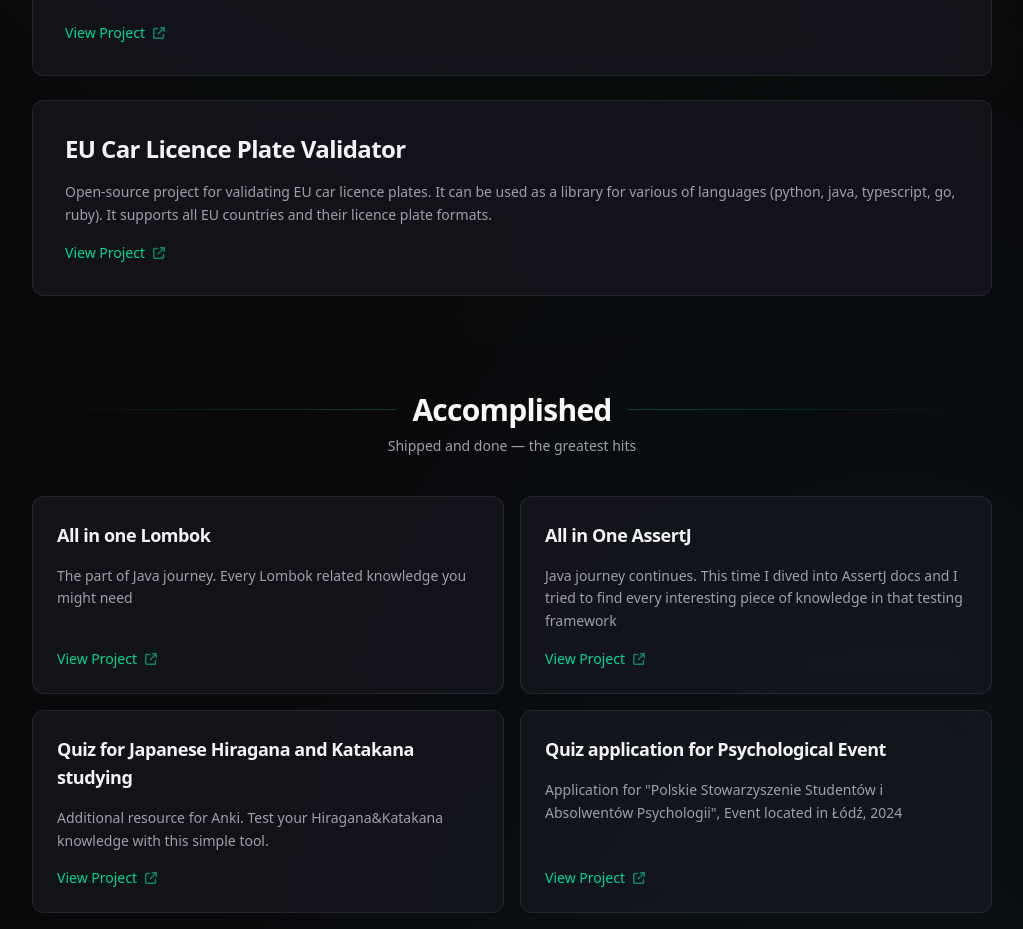
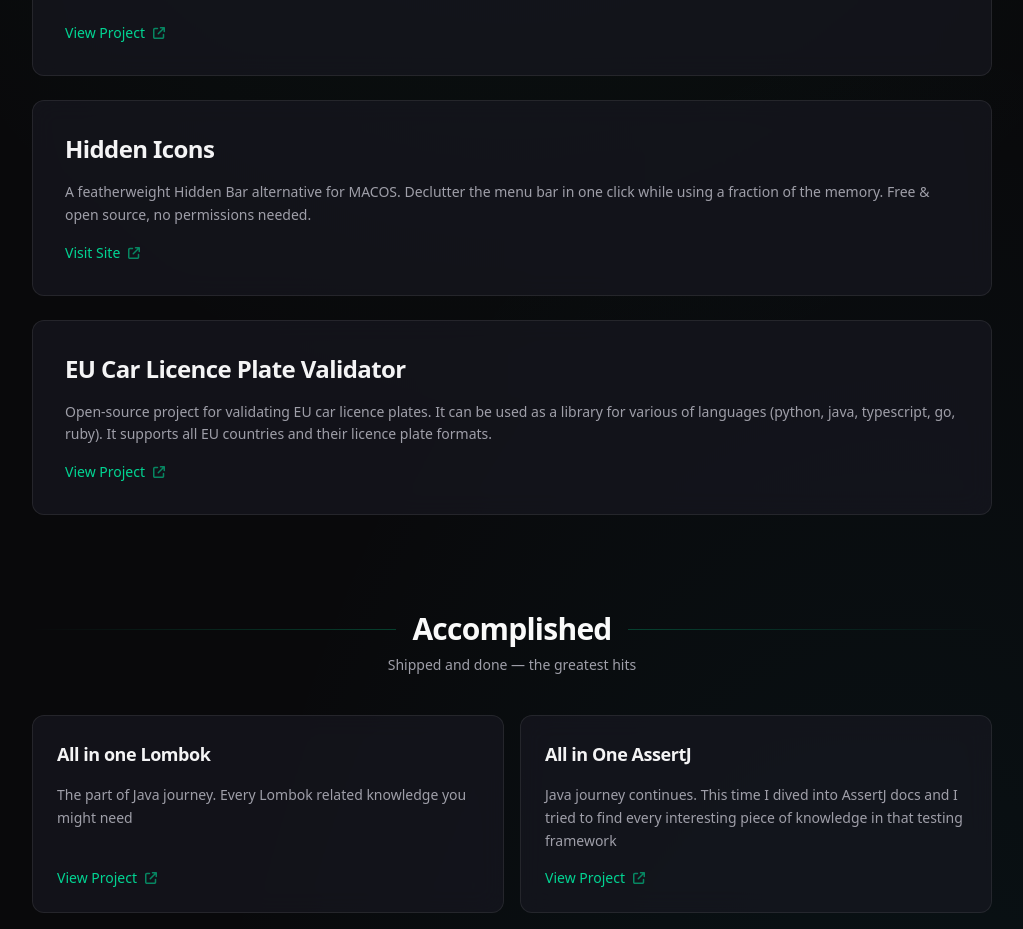
Before and after one commit to TrueJacobG/truejacobg-portfolio, a Next.js app: page / in a window 1280 px wide. Shown: the part 860-1789 px from the top of the page, without its empty margins (128-1151 px from the left). Built offline with nearby package versions, Linux system fonts and the light colour scheme.

Commit message:
add hiddenicons app

```diff
--- a/src/pages/index.tsx
+++ b/src/pages/index.tsx
@@ -44,6 +44,13 @@ const Projects = () => {
                 title="Emoji Picker"
                 description="Simple emoji picker for MACOS built with SwiftUI. Replacement for native solution. Click § → Select emoji → Paste Emoji whenever you want"
                 link="https://emoji-picker.jakub.gradzewi.cz"
+              />
+              <SquareBox
+                featured
+                title="Hidden Icons"
+                description="A featherweight Hidden Bar alternative for MACOS. Declutter the menu bar in one click while using a fraction of the memory. Free & open source, no permissions needed."
+                link="https://hiddenicons.jakub.gradzewi.cz"
+                linkText="Visit Site"
               />
               <SquareBox
                 featured
```
